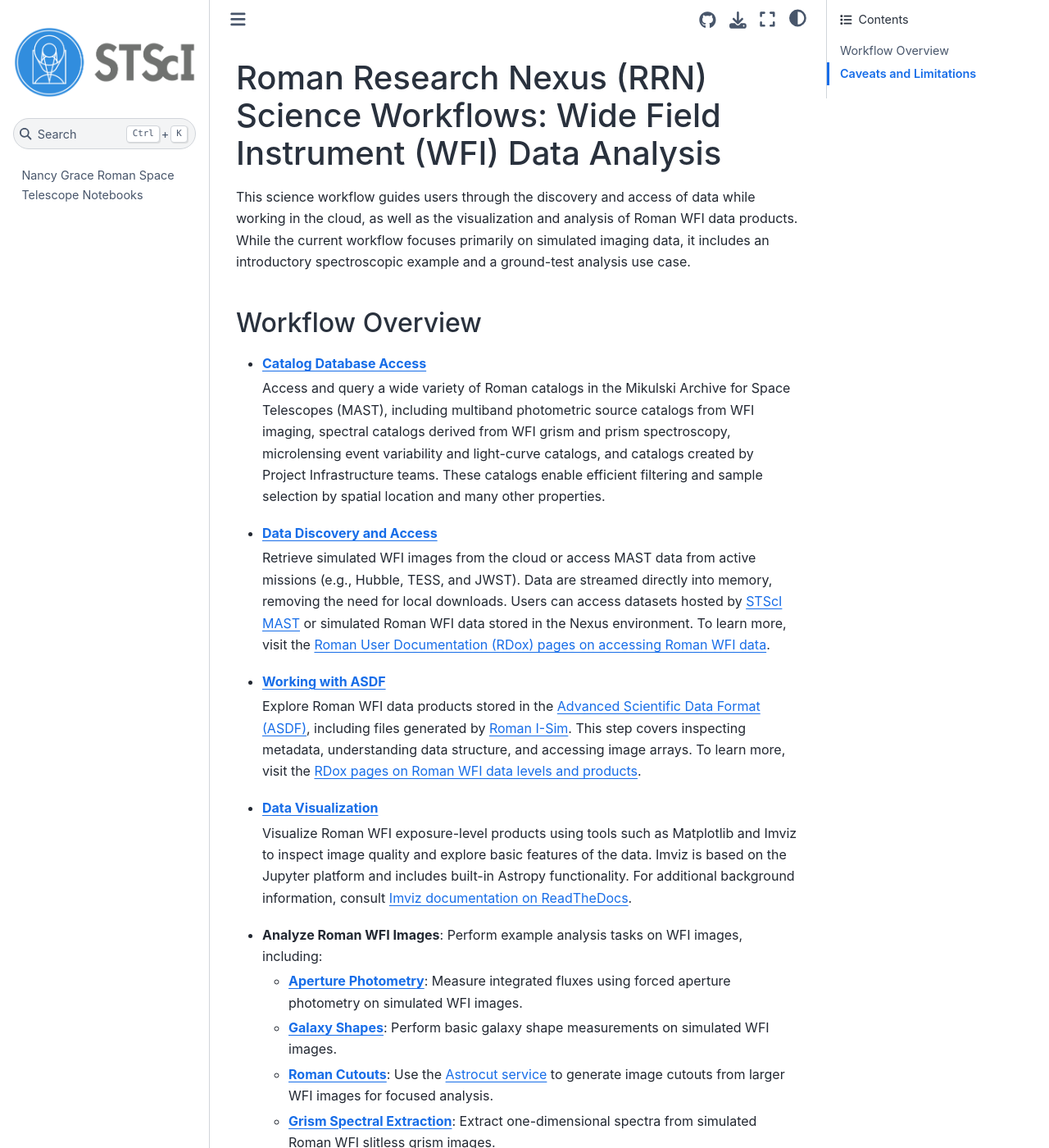
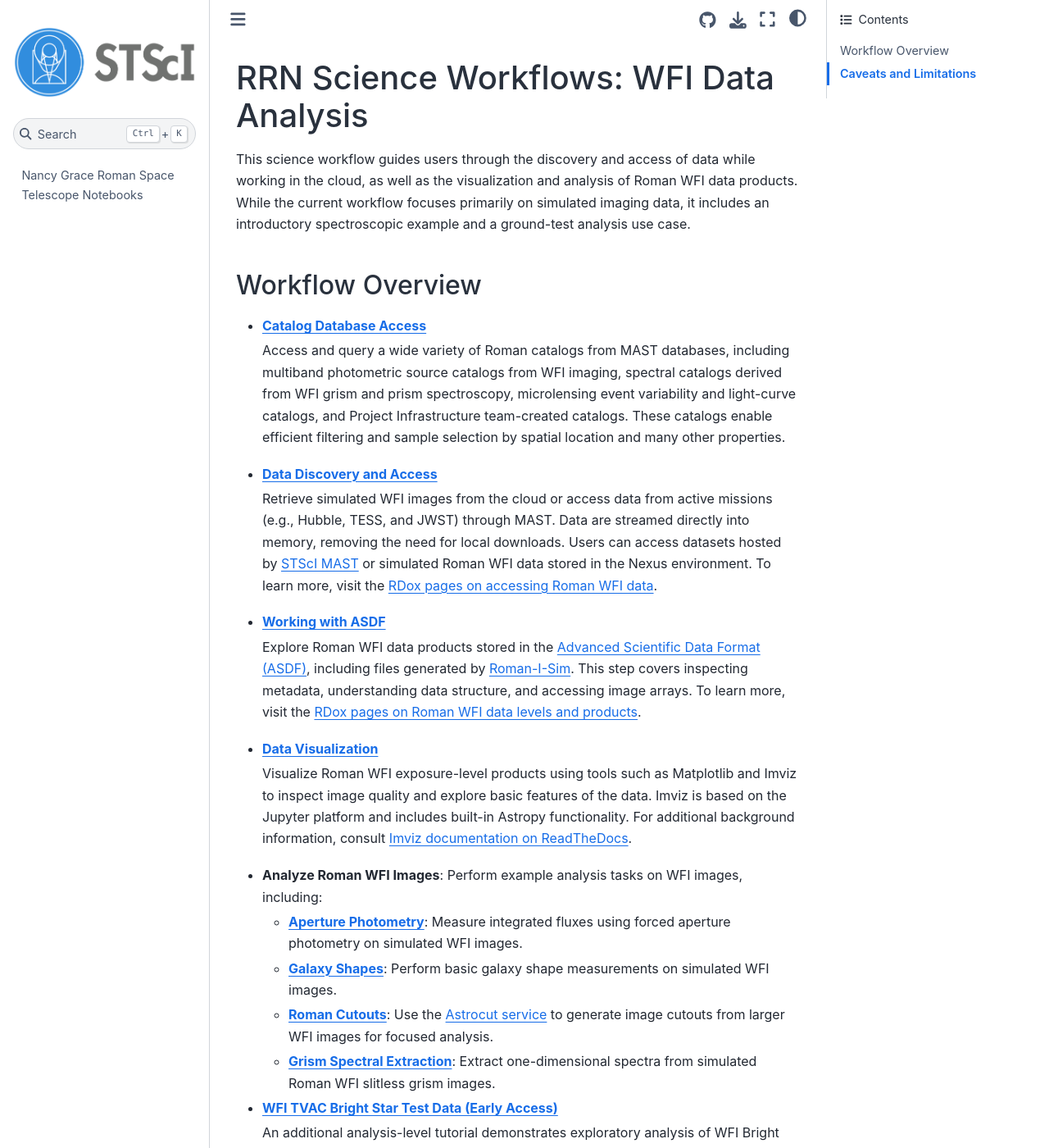
Before and after one commit to spacetelescope/roman_notebooks, a Jupyter Book: the page built from markdown/workflows/wfi-data-analysis.md, in a window 1280 px wide and 1400 px high. Shown: the whole window at 82% size. Built offline with Jupyter Book 1.0.4 settings and Sphinx 7.4.7 and the Sphinx Book theme 1.1.4, drawn with Linux system fonts in a browser that asks for light colours; pages that are not in the unit, such as notebooks, are missing from menus; some of the changed text lies outside the part shown.

Commit message:
Narrow WFI workflow edits
Remove speculative content changes while retaining conservative documentation fixes.\n\nCo-authored-by: Copilot App <223556219+Copilot@users.noreply.github.com>

```diff
--- a/markdown/workflows/wfi-data-analysis.md
+++ b/markdown/workflows/wfi-data-analysis.md
@@ -1,4 +1,4 @@
-# Roman Research Nexus (RRN) Science Workflows: Wide Field Instrument (WFI) Data Analysis
+# RRN Science Workflows: WFI Data Analysis
 
 This science workflow guides users through the discovery and access of data while working in the cloud, as well as the visualization and analysis of Roman WFI data products. While the current workflow focuses primarily on simulated imaging data, it includes an introductory spectroscopic example and a ground-test analysis use case.
 
@@ -6,15 +6,15 @@ This science workflow guides users through the discovery and access of data whil
 
 - [**Catalog Database Access**](../../notebooks/catalog_database_access/catalog_database_access.ipynb)
 
-  Access and query a wide variety of Roman catalogs in the Mikulski Archive for Space Telescopes (MAST), including multiband photometric source catalogs from WFI imaging, spectral catalogs derived from WFI grism and prism spectroscopy, microlensing event variability and light-curve catalogs, and catalogs created by Project Infrastructure teams. These catalogs enable efficient filtering and sample selection by spatial location and many other properties.
+  Access and query a wide variety of Roman catalogs from MAST databases, including multiband photometric source catalogs from WFI imaging, spectral catalogs derived from WFI grism and prism spectroscopy, microlensing event variability and light-curve catalogs, and Project Infrastructure team-created catalogs. These catalogs enable efficient filtering and sample selection by spatial location and many other properties.
 
 - [**Data Discovery and Access**](../../notebooks/data_discovery_and_access/data_discovery_and_access.ipynb)
 
-  Retrieve simulated WFI images from the cloud or access MAST data from active missions (e.g., Hubble, TESS, and JWST). Data are streamed directly into memory, removing the need for local downloads. Users can access datasets hosted by [STScI MAST](https://archive.stsci.edu/) or simulated Roman WFI data stored in the Nexus environment. To learn more, visit the [Roman User Documentation (RDox) pages on accessing Roman WFI data](https://roman-docs.stsci.edu/data-handbook-home/accessing-wfi-data).
+  Retrieve simulated WFI images from the cloud or access data from active missions (e.g., Hubble, TESS, and JWST) through MAST. Data are streamed directly into memory, removing the need for local downloads. Users can access datasets hosted by [STScI MAST](https://archive.stsci.edu/) or simulated Roman WFI data stored in the Nexus environment. To learn more, visit the [RDox pages on accessing Roman WFI data](https://roman-docs.stsci.edu/data-handbook-home/accessing-wfi-data).
 
 - [**Working with ASDF**](../../notebooks/working_with_asdf/working_with_asdf.ipynb)
 
-  Explore Roman WFI data products stored in the [Advanced Scientific Data Format (ASDF)](https://roman-docs.stsci.edu/data-handbook/wfi-data-levels-and-products/asdf-format-information), including files generated by [Roman I-Sim](https://romanisim.readthedocs.io/en/latest/). This step covers inspecting metadata, understanding data structure, and accessing image arrays. To learn more, visit the [RDox pages on Roman WFI data levels and products](https://roman-docs.stsci.edu/data-handbook-home/wfi-data-format/data-levels-and-products).
+  Explore Roman WFI data products stored in the [Advanced Scientific Data Format (ASDF)](https://roman-docs.stsci.edu/data-handbook/wfi-data-levels-and-products/asdf-format-information), including files generated by [Roman-I-Sim](https://romanisim.readthedocs.io/en/latest/). This step covers inspecting metadata, understanding data structure, and accessing image arrays. To learn more, visit the [RDox pages on Roman WFI data levels and products](https://roman-docs.stsci.edu/data-handbook-home/wfi-data-format/data-levels-and-products).
 
 - [**Data Visualization**](../../notebooks/data_visualization/data_visualization.ipynb)
 
@@ -27,17 +27,17 @@ This science workflow guides users through the discovery and access of data whil
   - [**Roman Cutouts**](../../notebooks/roman_cutouts/roman_cutouts.ipynb): Use the [Astrocut service](https://astrocut.readthedocs.io/en/latest/) to generate image cutouts from larger WFI images for focused analysis.
   - [**Grism Spectral Extraction**](../../notebooks/grism_spectral_extraction/grism_spectral_extraction.ipynb): Extract one-dimensional spectra from simulated Roman WFI slitless grism images.
 
-- [**WFI Thermal Vacuum (TVAC) Bright Star Test Data (Early Access)**](../../notebooks/ground_test_analysis/wfi_tvac_brightstar.ipynb)
+- [**WFI TVAC Bright Star Test Data (Early Access)**](../../notebooks/ground_test_analysis/wfi_tvac_brightstar.ipynb)
 
-  An additional analysis-level tutorial demonstrates exploratory analysis of WFI Bright Star Saturation test data obtained during the WFI thermal-vacuum campaign. This notebook shows how to process a subset of Level 1 ground-test data using [RomanCal](https://github.com/spacetelescope/romancal) and examine saturation behavior and frame-level effects near bright sources.
+  An additional analysis-level tutorial demonstrates exploratory analysis of WFI Bright Star Saturation test data obtained during the WFI thermal vacuum (TVAC) campaign. This notebook shows how to process a subset of Level 1 ground-test data using [RomanCal](https://github.com/spacetelescope/romancal) and examine saturation behavior and frame-level effects near bright sources.
 
   This tutorial serves as a **placeholder** for a more comprehensive TVAC-focused workflow. A complete WFI TVAC science workflow, integrating additional ground-test datasets and analysis steps, is currently in development and will be released in a future update.
 
-<img src="https://raw.githubusercontent.com/spacetelescope/roman_notebooks/refs/heads/main/images/wfi-data-analysis.jpg" alt="WFI data analysis workflow progressing from catalog and data access through ASDF inspection, visualization, image analysis, and TVAC test-data analysis." width="600" />
+<img src="https://raw.githubusercontent.com/spacetelescope/roman_notebooks/refs/heads/main/images/wfi-data-analysis.jpg" alt="WFI Data Analysis Workflow" width="600" />
 
 ## Caveats and Limitations
 
-While the current workflow primarily focuses on WFI imaging investigations, it includes only an introductory spectroscopic example and a ground-test analysis use case. The simulated and ground-test data do not represent final on-orbit science data, and analysis details may evolve with future calibration and data-product updates. Expanded spectroscopic and TVAC-focused content will be added in future releases.
+While the current workflow primarily focuses on WFI imaging investigations, it includes an introductory spectroscopic example and a ground-test analysis use case. Expanded spectroscopic and TVAC-focused content will be added in future releases.
 
 ---
 *Last Updated: August 2026*
```
